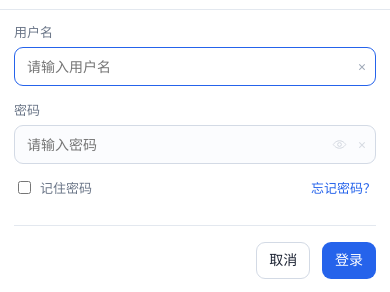
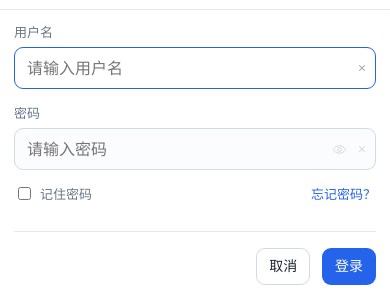
Before and after one commit to tanyang88/software-hub, a plain HTML site: page app/static/index.html in a window 390 px wide. Both pictures are taken after a click on the button "登录". Shown: the part 45-337 px from the top of the page. Drawn offline with Linux system fonts and the light colour scheme; no server answers.

Commit message:
修正手机端输入框字号与分类宽度

```diff
--- a/app/static/mobile.css
+++ b/app/static/mobile.css
@@ -104,6 +104,7 @@
   }
   .cat-name {
     flex: 0 0 auto;
+    max-width: 42vw;
     font-size: 13px;
   }
   .cat-count {
@@ -303,6 +304,7 @@
     background: inherit;
   }
   .modal-body { padding: 12px 14px; }
+  .modal-foot { padding-bottom: calc(16px + env(safe-area-inset-bottom)); }
   .modal-foot-bar {
     padding: 10px 14px calc(10px + env(safe-area-inset-bottom));
   }
@@ -316,7 +318,7 @@
   .login-guard-row input,
   .search-box input,
   .side-box select {
-    font-size: 16px;
+    font-size: 16px !important;
   }
 
   .form-row .form-item { flex: 1 1 100%; }
```
